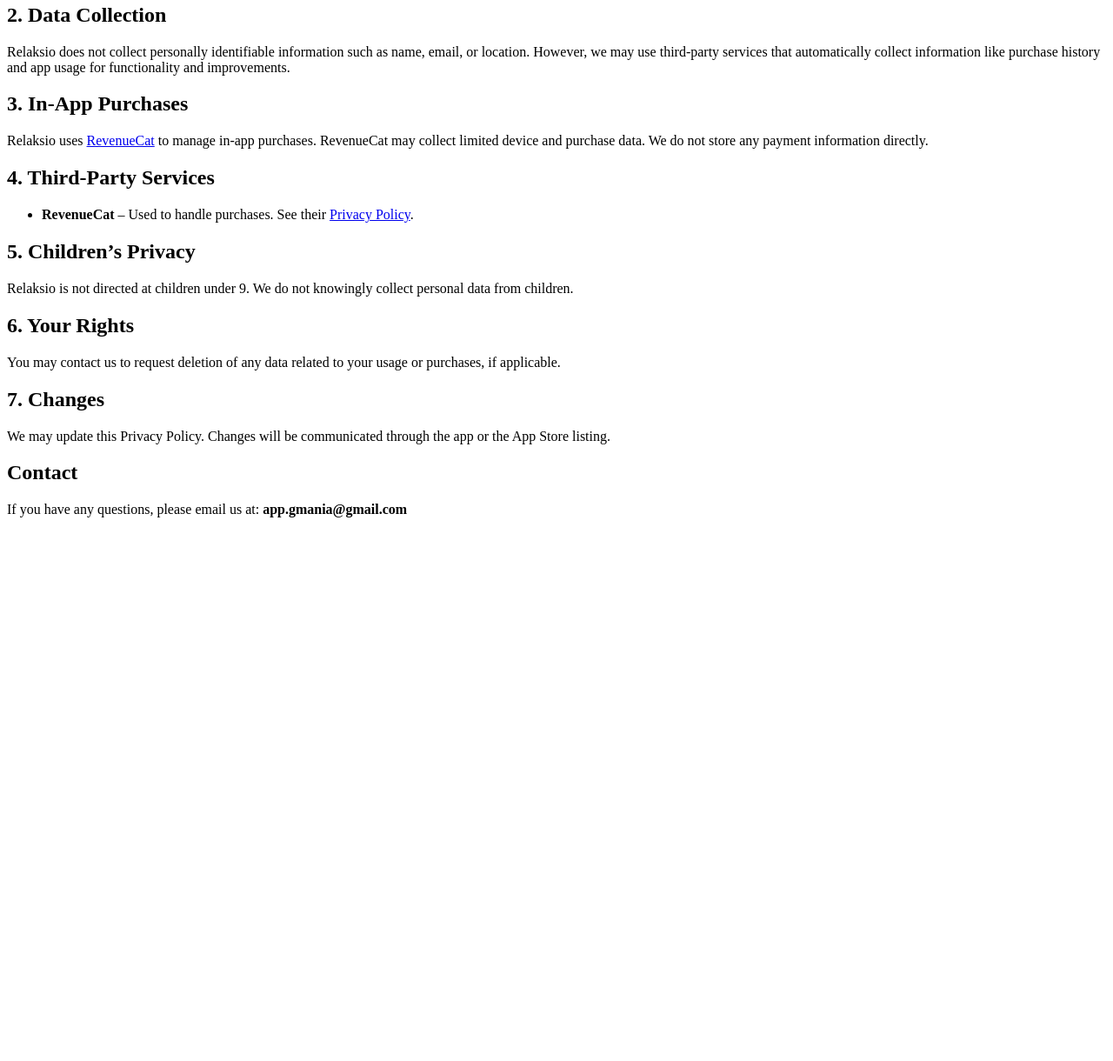
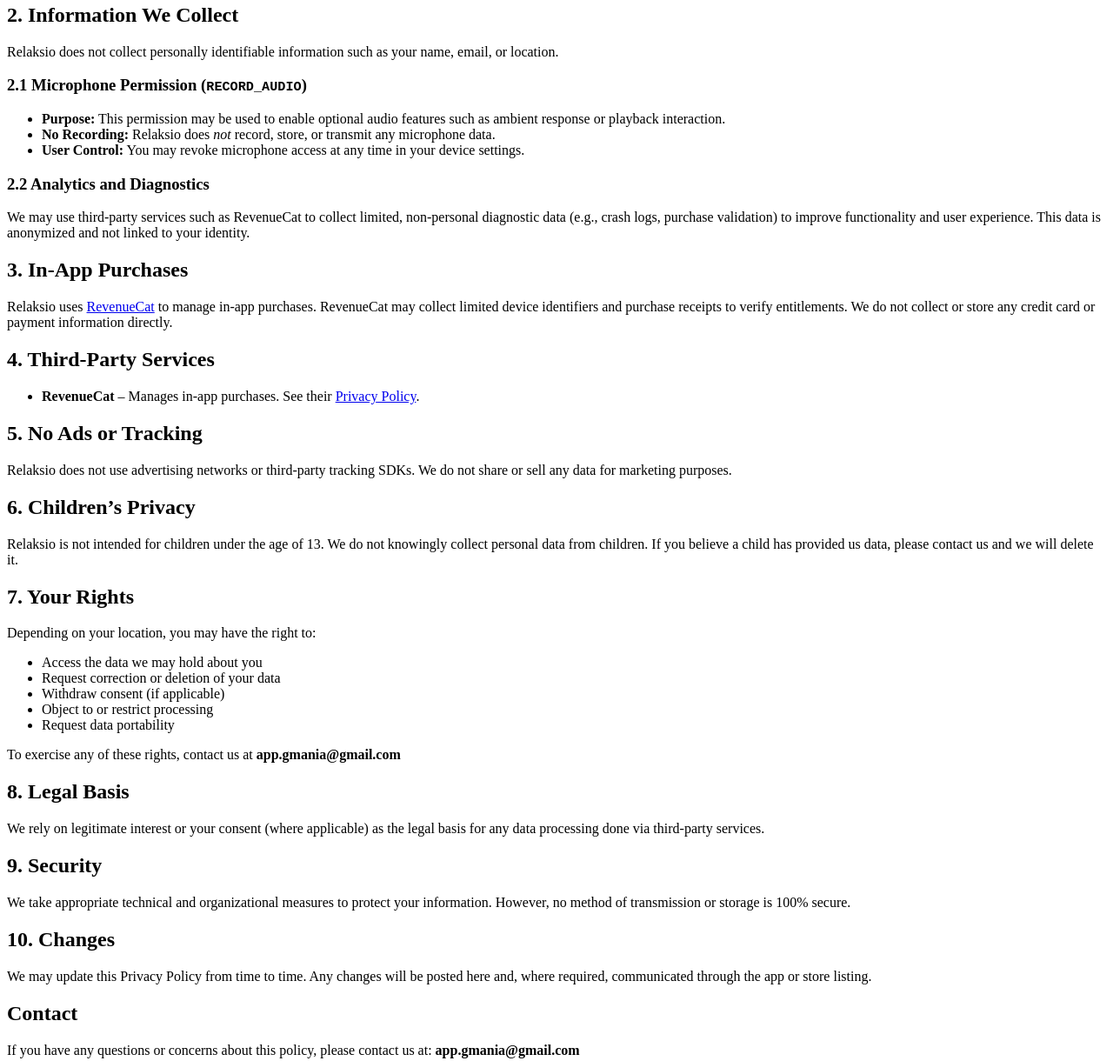
Before and after one commit to coddmaster/relaksio-privacy-policy, a plain HTML site: page index.html in a window 1280 px wide. Shown: the part 217-1437 px from the top of the page at 87% size. Before the commit the page ends 828 px from the top, so only its background shows below. Drawn offline with Linux system fonts and the light colour scheme.

Commit message:
Update index.html

```diff
--- a/index.html
+++ b/index.html
@@ -3,6 +3,7 @@
 <head>
   <meta charset="UTF-8">
   <title>Relaksio - Privacy Policy</title>
+  <meta name="viewport" content="width=device-width, initial-scale=1">
 </head>
 <body>
   <h1>Relaksio – Privacy Policy</h1>
@@ -11,27 +12,56 @@
   <h2>1. Introduction</h2>
   <p>Relaksio is a relaxation app that provides calming sounds and images to help users reduce stress and improve sleep. Your privacy is important to us. This policy explains what information we collect, how we use it, and your rights.</p>
 
-  <h2>2. Data Collection</h2>
-  <p>Relaksio does not collect personally identifiable information such as name, email, or location. However, we may use third-party services that automatically collect information like purchase history and app usage for functionality and improvements.</p>
+  <h2>2. Information We Collect</h2>
+  <p>Relaksio does not collect personally identifiable information such as your name, email, or location.</p>
+
+  <h3>2.1 Microphone Permission (<code>RECORD_AUDIO</code>)</h3>
+  <ul>
+    <li><strong>Purpose:</strong> This permission may be used to enable optional audio features such as ambient response or playback interaction.</li>
+    <li><strong>No Recording:</strong> Relaksio does <em>not</em> record, store, or transmit any microphone data.</li>
+    <li><strong>User Control:</strong> You may revoke microphone access at any time in your device settings.</li>
+  </ul>
+
+  <h3>2.2 Analytics and Diagnostics</h3>
+  <p>We may use third-party services such as RevenueCat to collect limited, non-personal diagnostic data (e.g., crash logs, purchase validation) to improve functionality and user experience. This data is anonymized and not linked to your identity.</p>
 
   <h2>3. In-App Purchases</h2>
-  <p>Relaksio uses <a href="https://www.revenuecat.com/">RevenueCat</a> to manage in-app purchases. RevenueCat may collect limited device and purchase data. We do not store any payment information directly.</p>
+  <p>Relaksio uses <a href="https://www.revenuecat.com/">RevenueCat</a> to manage in-app purchases. RevenueCat may collect limited device identifiers and purchase receipts to verify entitlements. We do not collect or store any credit card or payment information directly.</p>
 
   <h2>4. Third-Party Services</h2>
   <ul>
-    <li><strong>RevenueCat</strong> – Used to handle purchases. See their <a href="https://www.revenuecat.com/privacy">Privacy Policy</a>.</li>
+    <li><strong>RevenueCat</strong> – Manages in-app purchases. See their <a href="https://www.revenuecat.com/privacy">Privacy Policy</a>.</li>
+    <!-- Optional: List other SDKs if used -->
   </ul>
 
-  <h2>5. Children’s Privacy</h2>
-  <p>Relaksio is not directed at children under 9. We do not knowingly collect personal data from children.</p>
+  <h2>5. No Ads or Tracking</h2>
+  <p>Relaksio does not use advertising networks or third-party tracking SDKs. We do not share or sell any data for marketing purposes.</p>
 
-  <h2>6. Your Rights</h2>
-  <p>You may contact us to request deletion of any data related to your usage or purchases, if applicable.</p>
+  <h2>6. Children’s Privacy</h2>
+  <p>Relaksio is not intended for children under the age of 13. We do not knowingly collect personal data from children. If you believe a child has provided us data, please contact us and we will delete it.</p>
 
-  <h2>7. Changes</h2>
-  <p>We may update this Privacy Policy. Changes will be communicated through the app or the App Store listing.</p>
+  <h2>7. Your Rights</h2>
+  <p>Depending on your location, you may have the right to:</p>
+  <ul>
+    <li>Access the data we may hold about you</li>
+    <li>Request correction or deletion of your data</li>
+    <li>Withdraw consent (if applicable)</li>
+    <li>Object to or restrict processing</li>
+    <li>Request data portability</li>
+  </ul>
+  <p>To exercise any of these rights, contact us at <strong>app.gmania@gmail.com</strong></p>
+
+  <h2>8. Legal Basis</h2>
+  <p>We rely on legitimate interest or your consent (where applicable) as the legal basis for any data processing done via third-party services.</p>
+
+  <h2>9. Security</h2>
+  <p>We take appropriate technical and organizational measures to protect your information. However, no method of transmission or storage is 100% secure.</p>
+
+  <h2>10. Changes</h2>
+  <p>We may update this Privacy Policy from time to time. Any changes will be posted here and, where required, communicated through the app or store listing.</p>
 
   <h2>Contact</h2>
-  <p>If you have any questions, please email us at: <strong>app.gmania@gmail.com</strong></p>
+  <p>If you have any questions or concerns about this policy, please contact us at: <strong>app.gmania@gmail.com</strong></p>
 </body>
 </html>
+</details>
```
